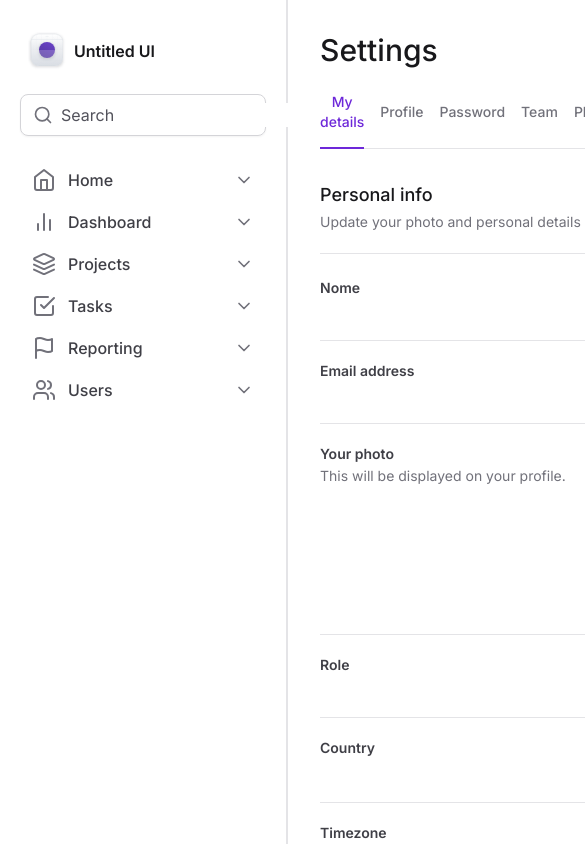
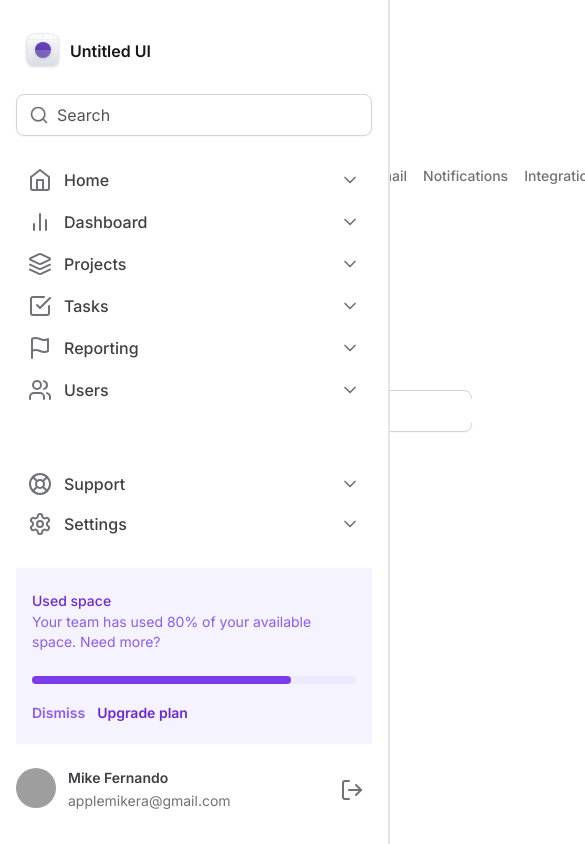
Before and after one commit to MikeFernando/tailwind-next, a Next.js app: page / in a window 390 px wide. Shown: the top 844 px of the page, 585 px wide, since content can reach past the window. Built offline with nearby package versions, Linux system fonts and the light colour scheme; grey boxes are pictures that could not be loaded.

Commit message:
Responsividade da Sidebar

```diff
--- a/package.json
+++ b/package.json
@@ -10,6 +10,7 @@
   },
   "dependencies": {
     "@formkit/auto-animate": "^0.7.0",
+    "@radix-ui/react-collapsible": "^1.0.3",
     "@radix-ui/react-select": "^1.2.2",
     "@radix-ui/react-tabs": "^1.0.4",
     "@types/node": "20.5.1",
--- a/src/app/layout.tsx
+++ b/src/app/layout.tsx
@@ -17,7 +17,7 @@
       <body className={inter.className}>
         <div className="grid min-h-screen mx-auto max-w-screen-2xl grid-cols-app">
           <Sidebar />
-          <main className="px-8 pt-8 pb-12">{children}</main>
+          <main className="px-4 pt-24 pb-12 lg:col-start-2 lg:px-8 lg:pt-8 lg:pb-12">{children}</main>
         </div>
       </body>
     </html>
--- a/src/components/Sidebar/index.tsx
+++ b/src/components/Sidebar/index.tsx
@@ -15,7 +15,7 @@
 
 export function Sidebar() {
   return (
-    <aside className="flex flex-col gap-6 border-r-2 border-r-zinc-200 px-5 py-8">
+    <aside className="fixed bottom-0 left-0 right-0 top-0 z-20 flex h-screen flex-col gap-6 border-r-2 border-r-zinc-200 bg-white p-4 py-8 lg:right-auto lg:w-80 lg:border-r lg:px-5 lg:py-8">
       <Logo />
 
       <Input.Root>
```
Also changed, not shown: 1 other file (tests, documents, lock files or other folders).
